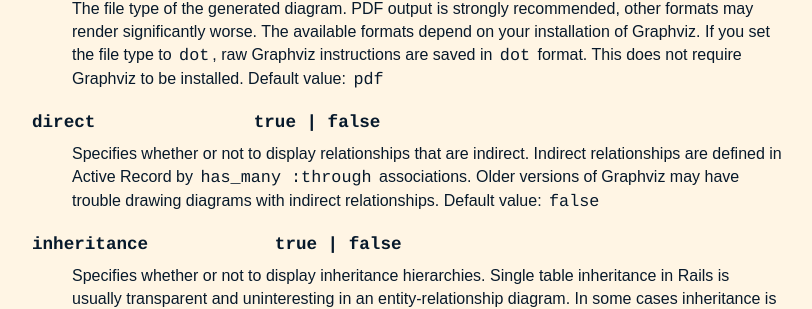
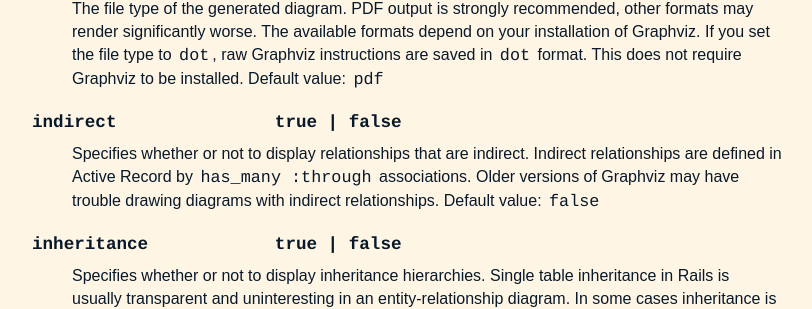
Before and after one commit to voormedia/rails-erd, a Jekyll site: the page built from customise.html, in a window 1280 px wide and 900 px high, scrolled down 1059 px. Shown: the part 148-457 px from the top of the window, without its empty margins (233-1045 px from the left). Built offline with Jekyll 4.4.1, drawn with Linux system fonts in a browser that asks for light colours.

Commit message:
Fix typo for configuration option name.

```diff
--- a/customise.html
+++ b/customise.html
@@ -62,7 +62,7 @@ The following output options are available in Rails ERD.
     require Graphviz to be installed. Default value: <tt>pdf</tt>
   </dd>
 
-  <dt><pre>direct               true | false</pre></dt>
+  <dt><pre>indirect               true | false</pre></dt>
   <dd>
     Specifies whether or not to display relationships that are indirect.
     Indirect relationships are defined in Active Record by
```
